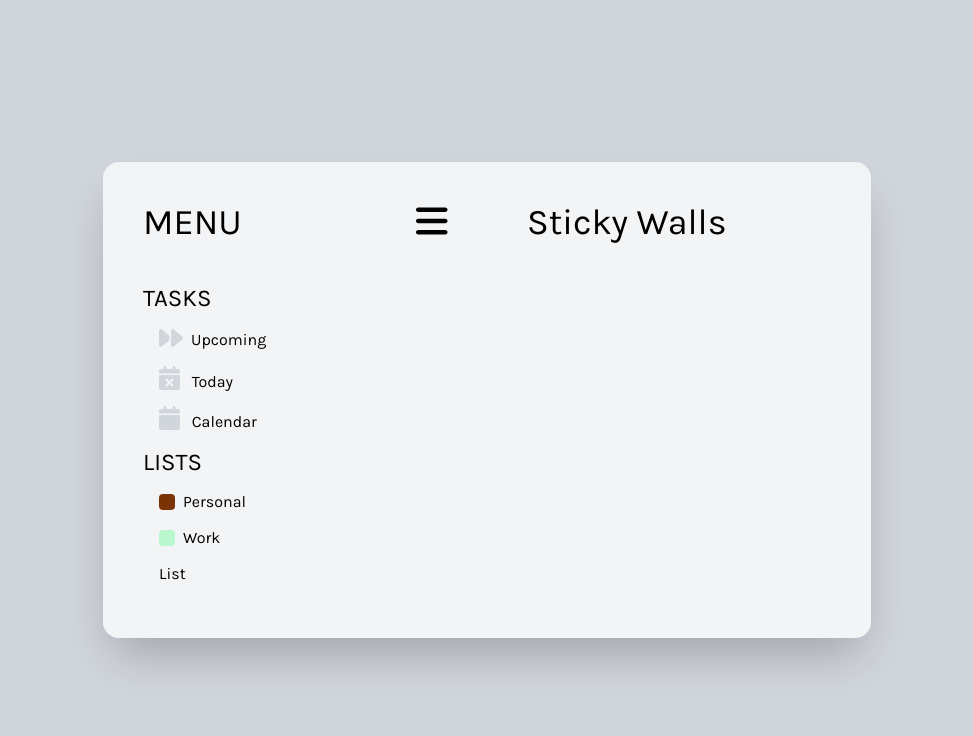
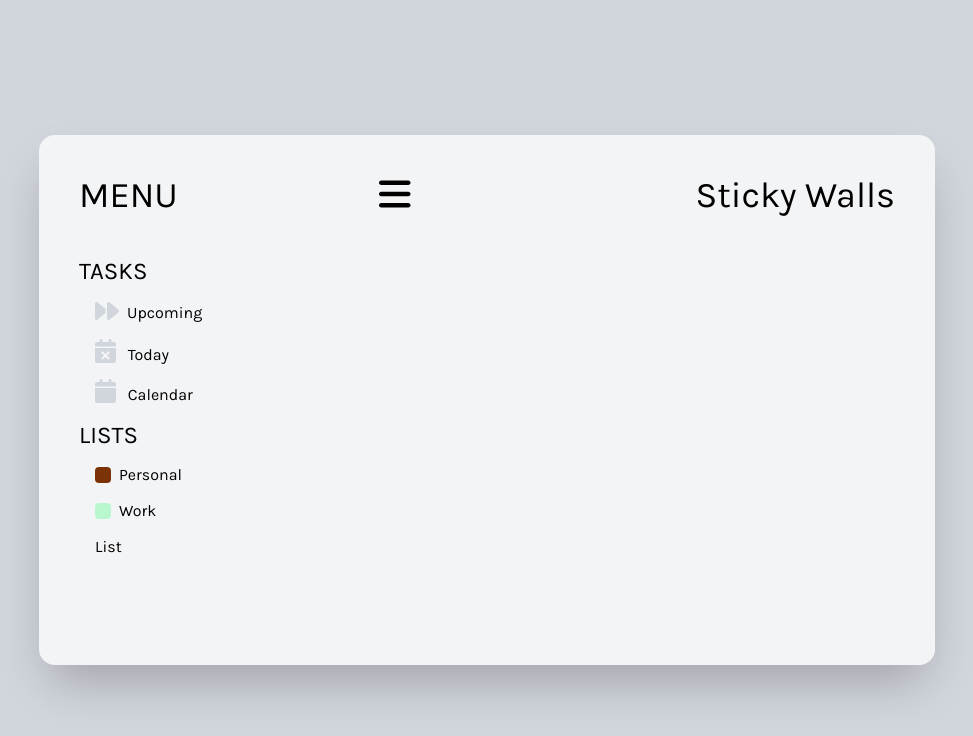
Before and after one commit to BTScoder/todo, a Vue app: page / in a window 1280 px wide. Shown: the top 736 px of the page, without its empty margins (153-1126 px from the left). Built offline with nearby package versions, Linux system fonts and the light colour scheme.

Commit message:
Was able to have a functioning open and close menu bar

```diff
--- a/src/App.vue
+++ b/src/App.vue
@@ -1,18 +1,23 @@
 <script setup>
+import { ref } from 'vue'
 import Home from './components/Home.vue'
 import Title from './components/Title.vue'
 import Menu from './components/Menu.vue'
+const closeMenu = ref(false)
+const changeGrid = () => {
+    closeMenu.value = !closeMenu.value
+}
 </script>
-
+<!--  -->
 <template class="">
   <div class="h-full w-full flex items-center justify-center bg-gray-300">
-    <div class="grid grid-cols-2 w-3xl mx-auto rounded-2xl overflow-hidden shadow-2xl">
-      <Menu />
-      <Title />
+
+    <div class="grid grid-cols-[300px_596px] w-4xl h-[530px] mx-auto rounded-2xl overflow-hidden shadow-2xl transition-(display)" :class="{'grid':closeMenu}">
+
+      <Menu class="" :class="[closeMenu ? 'hidden' : 'block']"/>
+      <Title @removeMenuBar="changeGrid()" :class="{'w-[896px]':closeMenu}"/>
+
     </div>
-    <!-- <div class="w-50 h-50 bg-white ">
-
-    </div> -->
   </div>
 
 </template>
--- a/src/components/Menu.vue
+++ b/src/components/Menu.vue
@@ -1,19 +1,19 @@
 <script setup>
+import { ref, defineEmits} from 'vue'
 import { library } from "@fortawesome/fontawesome-svg-core";
 import { faUser, faHome, faBurger, faForward, faCalendar, faCalendarXmark, faBars } from "@fortawesome/free-solid-svg-icons";
 import { FontAwesomeIcon } from "@fortawesome/vue-fontawesome";
 
 // Add the icon to the library
 library.add(faUser, faHome, faBurger, faForward, faCalendar, faCalendarXmark, faBars);
-
+const openMenu = ref(true)
 
 </script>
 
 <template>
-    <div class="menu bg-gray-100 p-10 ">
+    <div class="menu bg-gray-100 p-10 shadow-xl">
         <div class="flex items-center justify-between mb-10">
             <h3 class=" text-4xl uppercase">Menu</h3>
-            <span><font-awesome-icon :icon="['fas','bars']" class="text-4xl text-black cursor-pointer"/></span>
         </div>
 
         <h2 class="text-2xl uppercase">Tasks</h2>
--- a/src/components/Title.vue
+++ b/src/components/Title.vue
@@ -11,11 +11,18 @@ library.add(faUser, faHome, faBurger);
 <template>
 
 
-    <div class="container bg-gray-100 p-10">
-        <!-- <div class="burger me-4 cursor-pointer">
-            <font-awesome-icon :icon="['fas', 'burger']" class="text-black text-4xl" />
-        </div> -->
-        <h1 class="text-4xl">Sticky Walls</h1>
+    <div class=" bg-gray-100 p-10">
+        <!-- Title -->
+        <div class="flex items-center justify-between">
+            <span @click="$emit('removeMenuBar')"><font-awesome-icon :icon="['fas','bars']" class="text-4xl text-black cursor-pointer"/></span>
+            <h1 class="text-4xl">Sticky Walls</h1>
+        </div>
+
+        <!-- Sticky notes -->
+         <div>
+
+         </div>
+
     </div>
 
 </template>
```
